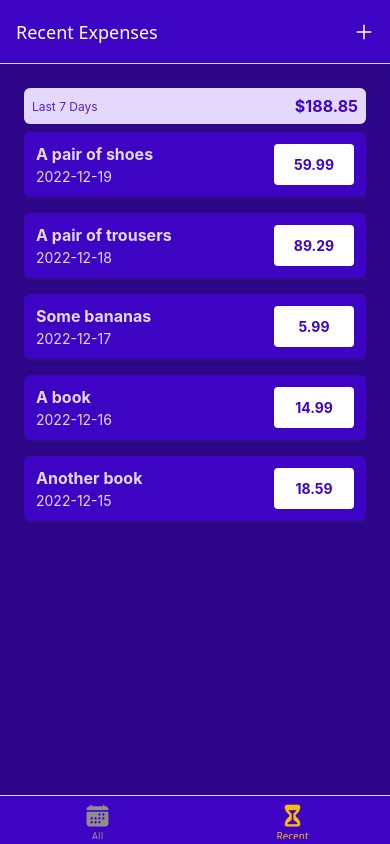
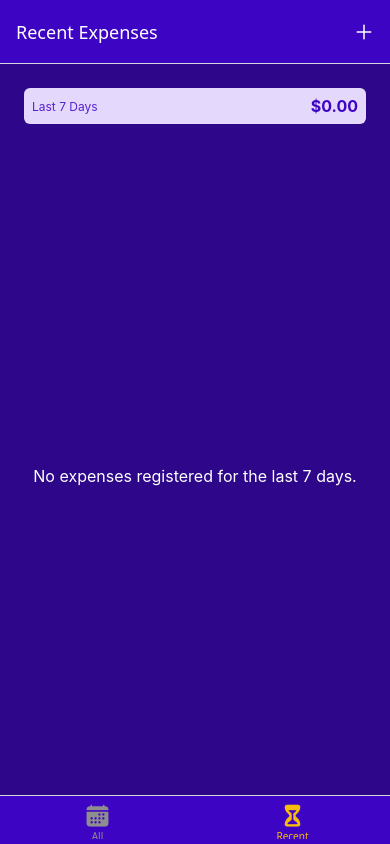
Before and after one commit to SarthakJain23/Expense-Management-RN, a React Native app: screen /RecentExpenses in a window 390 px wide. Built offline with nearby package versions, Linux system fonts and the light colour scheme.

Commit message:
feat: implement ExpensesContext for state management; update screens and components to utilize context for expense handling

```diff
--- a/App.tsx
+++ b/App.tsx
@@ -2,14 +2,17 @@ import { NavigationContainer } from "@react-navigation/native";
 import { StatusBar } from "expo-status-bar";
 import { StyleSheet } from "react-native";
 import StackNavigator from "./navigators/StackNavigator";
+import ExpensesContextProvider from "./store/expenses-context";
 
 export default function App() {
   return (
     <>
-      <StatusBar style="auto" />
-      <NavigationContainer>
-        <StackNavigator />
-      </NavigationContainer>
+      <StatusBar style="light" />
+      <ExpensesContextProvider>
+        <NavigationContainer>
+          <StackNavigator />
+        </NavigationContainer>
+      </ExpensesContextProvider>
     </>
   );
 }
--- a/components/ExpensesOutput/ExpensesOutput.tsx
+++ b/components/ExpensesOutput/ExpensesOutput.tsx
@@ -1,22 +1,30 @@
-import { StyleSheet, View } from "react-native";
+import { StyleSheet, Text, View } from "react-native";
 import { Expense } from "../../configs/types";
 import { GlobalStyles } from "../../constants/styles";
 import ExpensesList from "./ExpensesList";
 import ExpensesSummary from "./ExpensesSummary";
 
 interface ExpensesOutputProps {
+  periodName: string;
+  fallbackText: string;
   expenses: Expense[];
-  periodName: string;
 }
 
 const ExpensesOutput: React.FC<ExpensesOutputProps> = ({
   expenses,
   periodName,
+  fallbackText,
 }) => {
   return (
     <View style={styles.container}>
       <ExpensesSummary expenses={expenses} periodName={periodName} />
-      <ExpensesList expenses={expenses} />
+      {expenses.length === 0 ? (
+        <View style={styles.infoContainer}>
+          <Text style={styles.infoText}>{fallbackText}</Text>
+        </View>
+      ) : (
+        <ExpensesList expenses={expenses} />
+      )}
     </View>
   );
 };
@@ -29,6 +37,17 @@ const styles = StyleSheet.create({
     paddingBottom: 0,
     backgroundColor: GlobalStyles.colors.primary700,
   },
+  infoContainer: {
+    flex: 1,
+    justifyContent: "center",
+    alignItems: "center",
+  },
+  infoText: {
+    color: "white",
+    fontSize: 16,
+    textAlign: "center",
+    marginTop: 32,
+  },
 });
 
 export default ExpensesOutput;
--- a/screens/AllExpenseScreen.tsx
+++ b/screens/AllExpenseScreen.tsx
@@ -1,8 +1,16 @@
 import ExpensesOutput from "../components/ExpensesOutput/ExpensesOutput";
-import { DUMMY_EXPENSES } from "../dummy-data/expenses";
+import { useExpenses } from "../store/expenses-context";
 
 const AllExpenseScreen: React.FC = () => {
-  return <ExpensesOutput expenses={DUMMY_EXPENSES} periodName="Total" />;
+  const { expenses } = useExpenses();
+
+  return (
+    <ExpensesOutput
+      expenses={expenses}
+      periodName="Total"
+      fallbackText="No expenses found for this period."
+    />
+  );
 };
 
 export default AllExpenseScreen;
--- a/screens/ManageExpenseScreen.tsx
+++ b/screens/ManageExpenseScreen.tsx
@@ -2,20 +2,39 @@ import { NativeStackScreenProps } from "@react-navigation/native-stack";
 import { StyleSheet, View } from "react-native";
 import Button from "../components/UI/Button";
 import IconButton from "../components/UI/IconButton";
-import { RootStackParamList } from "../configs/types";
+import { Expense, RootStackParamList } from "../configs/types";
 import { GlobalStyles } from "../constants/styles";
+import { useExpenses } from "../store/expenses-context";
 
 type Props = NativeStackScreenProps<RootStackParamList, "ManageExpense">;
 
 const ManageExpenseScreen: React.FC<Props> = ({ route, navigation }) => {
+  const { addExpense, deleteExpense, updateExpense } = useExpenses();
   const { expenseId } = route.params || {};
   const isEditing = Boolean(expenseId);
 
   const cancelHandler = () => {
     navigation.goBack();
   };
-  const confirmHandler = () => {};
-  const deleteExpenseHandler = () => {};
+
+  const confirmHandler = () => {
+    const data: Expense = {
+      id: expenseId || Math.random().toString(),
+      description: "Test",
+      amount: 19.99,
+      date: new Date(),
+    };
+    if (isEditing) {
+      updateExpense(expenseId!, data);
+    } else {
+      addExpense(data);
+    }
+    navigation.goBack();
+  };
+  const deleteExpenseHandler = () => {
+    deleteExpense(expenseId!);
+    navigation.goBack();
+  };
 
   return (
     <View style={styles.container}>
--- a/screens/RecentExpenseScreen.tsx
+++ b/screens/RecentExpenseScreen.tsx
@@ -1,8 +1,26 @@
 import ExpensesOutput from "../components/ExpensesOutput/ExpensesOutput";
-import { DUMMY_EXPENSES } from "../dummy-data/expenses";
+import { Expense } from "../configs/types";
+import { useExpenses } from "../store/expenses-context";
 
 const RecentExpenseScreen: React.FC = () => {
-  return <ExpensesOutput expenses={DUMMY_EXPENSES} periodName="Last 7 Days" />;
+  const { expenses } = useExpenses();
+
+  const getRecentExpenses = (exp: Expense[]) => {
+    const today = new Date();
+    const date7DaysAgo = new Date(today);
+    date7DaysAgo.setDate(today.getDate() - 7);
+    return exp.filter(
+      (expense) => expense.date >= date7DaysAgo && expense.date <= today,
+    );
+  };
+
+  return (
+    <ExpensesOutput
+      expenses={getRecentExpenses(expenses)}
+      periodName="Last 7 Days"
+      fallbackText="No expenses registered for the last 7 days."
+    />
+  );
 };
 
 export default RecentExpenseScreen;
--- /dev/null
+++ b/store/expenses-context.tsx
@@ -0,0 +1,78 @@
+import { createContext, useContext, useReducer } from "react";
+import { Expense } from "../configs/types";
+
+interface ExpensesContextType {
+  expenses: Expense[];
+  addExpense: (expense: Expense) => void;
+  deleteExpense: (id: string) => void;
+  updateExpense: (id: string, expense: Expense) => void;
+}
+
+export const ExpensesContext = createContext<ExpensesContextType>({
+  expenses: [],
+  addExpense: () => {},
+  deleteExpense: () => {},
+  updateExpense: () => {},
+});
+
+type Action =
+  | { type: "ADD"; payload: Expense }
+  | { type: "DELETE"; payload: string }
+  | { type: "UPDATE"; payload: { id: string; expense: Expense } };
+
+const expensesReducer = (state: Expense[], action: Action): Expense[] => {
+  switch (action.type) {
+    case "ADD":
+      return [...state, action.payload];
+    case "DELETE":
+      return state.filter((expense) => expense.id !== action.payload);
+    case "UPDATE":
+      return state.map((expense) =>
+        expense.id === action.payload.id ? action.payload.expense : expense,
+      );
+    default:
+      return state;
+  }
+};
+
+interface ExpensesContextProviderProps {
+  children: React.ReactNode;
+}
+
+const ExpensesContextProvider: React.FC<ExpensesContextProviderProps> = ({
+  children,
+}) => {
+  const [expenseState, dispatch] = useReducer(expensesReducer, []);
+
+  const addExpense = (expense: Expense) =>
+    dispatch({ type: "ADD", payload: expense });
+  const deleteExpense = (id: string) =>
+    dispatch({ type: "DELETE", payload: id });
+  const updateExpense = (id: string, expense: Expense) =>
+    dispatch({ type: "UPDATE", payload: { id, expense } });
+
+  const value: ExpensesContextType = {
+    expenses: expenseState,
+    addExpense,
+    deleteExpense,
+    updateExpense,
+  };
+
+  return (
+    <ExpensesContext.Provider value={value}>
+      {children}
+    </ExpensesContext.Provider>
+  );
+};
+
+export default ExpensesContextProvider;
+
+export const useExpenses = () => {
+  const context = useContext(ExpensesContext);
+  if (!context) {
+    throw new Error(
+      "useExpenses must be used within an ExpensesContextProvider",
+    );
+  }
+  return context;
+};
```
